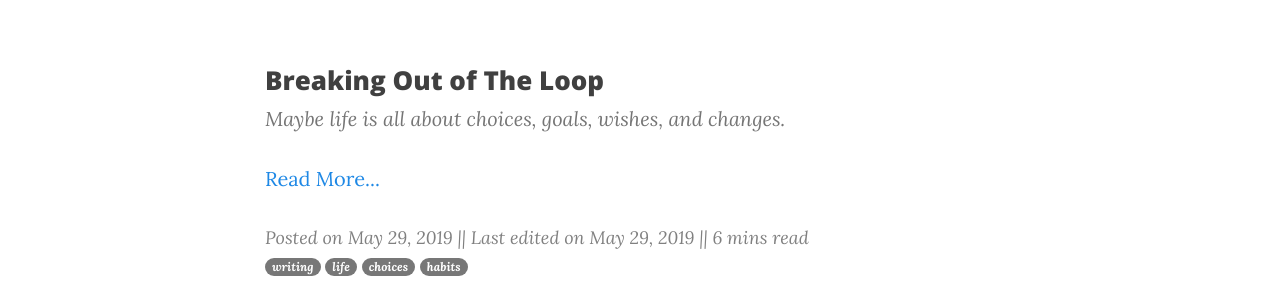
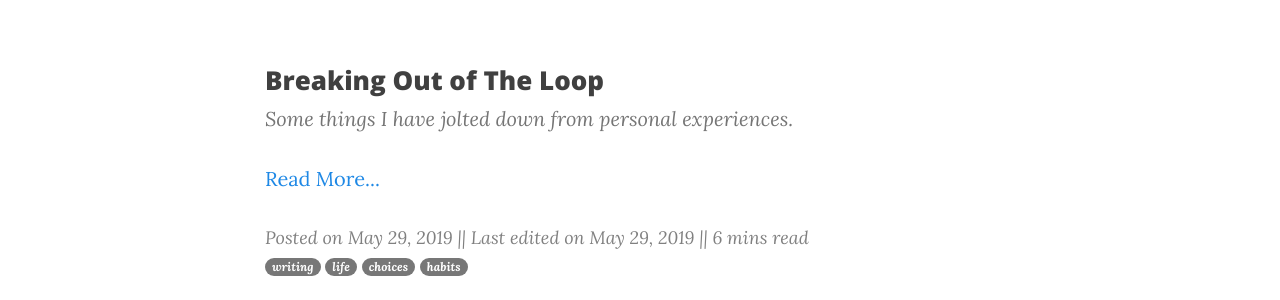
Before and after one commit to NISH1001/NISH1001.github.io, a Jekyll site: the page built from index.html, in a window 1280 px wide and 900 px high. Shown: the part 451-751 px from the top of the window. Built offline with Jekyll 4.4.1, drawn with Linux system fonts in a browser that asks for light colours; the list of posts is cut into pages by our own code.

Commit message:
Edit summary for post of May 29, 2019

```diff
--- a/_posts/2019-05-29-breaking-out-of-loop.markdown
+++ b/_posts/2019-05-29-breaking-out-of-loop.markdown
@@ -5,7 +5,7 @@ date:   2019-05-29 08:00:00 +0545
 last_edited_on:   2019-05-29 16:00:00 +0545
 categories: writing
 tags: writing life choices habits
-subtitle: "Maybe life is all about choices, goals, wishes, and changes."
+subtitle: "Some things I have jolted down from personal experiences."
 comments: true
 header-img: "img/post-headers/2019-05-29-breaking-out-of-loop.png"
 ---
```
